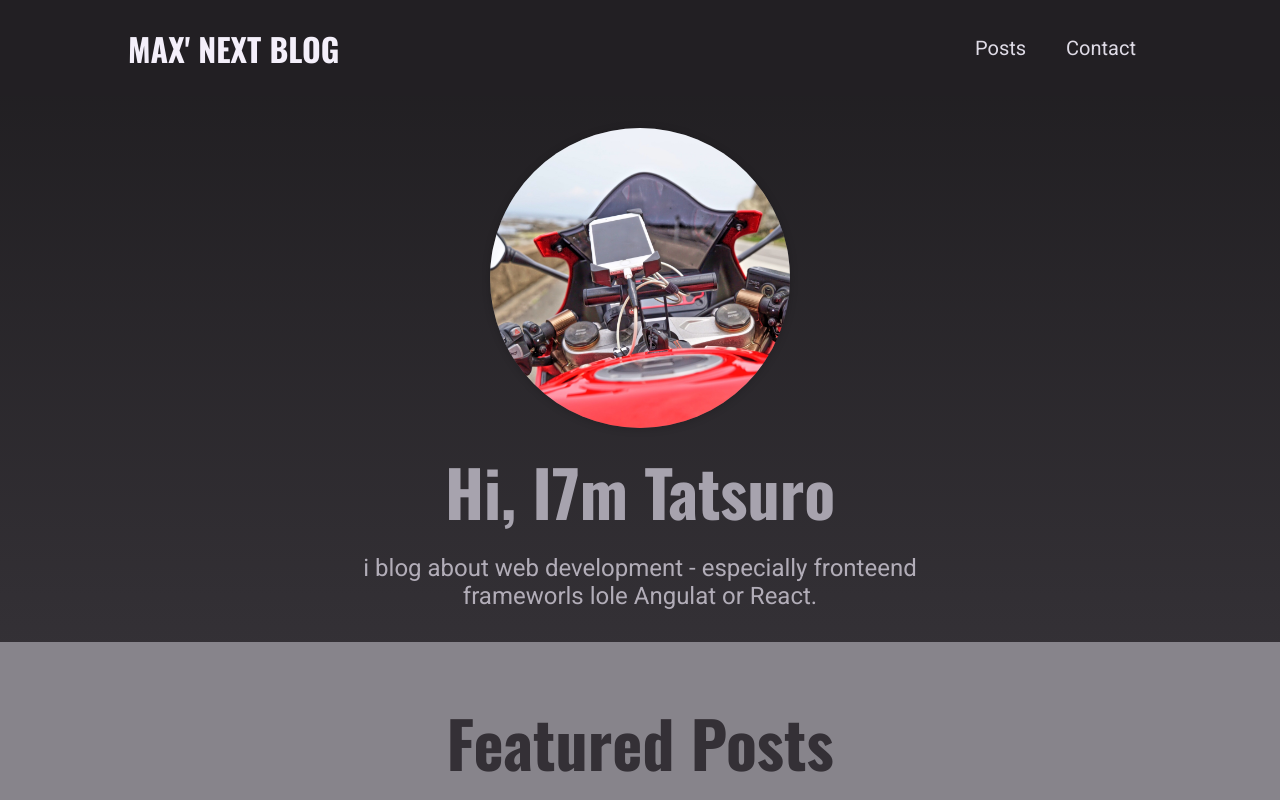
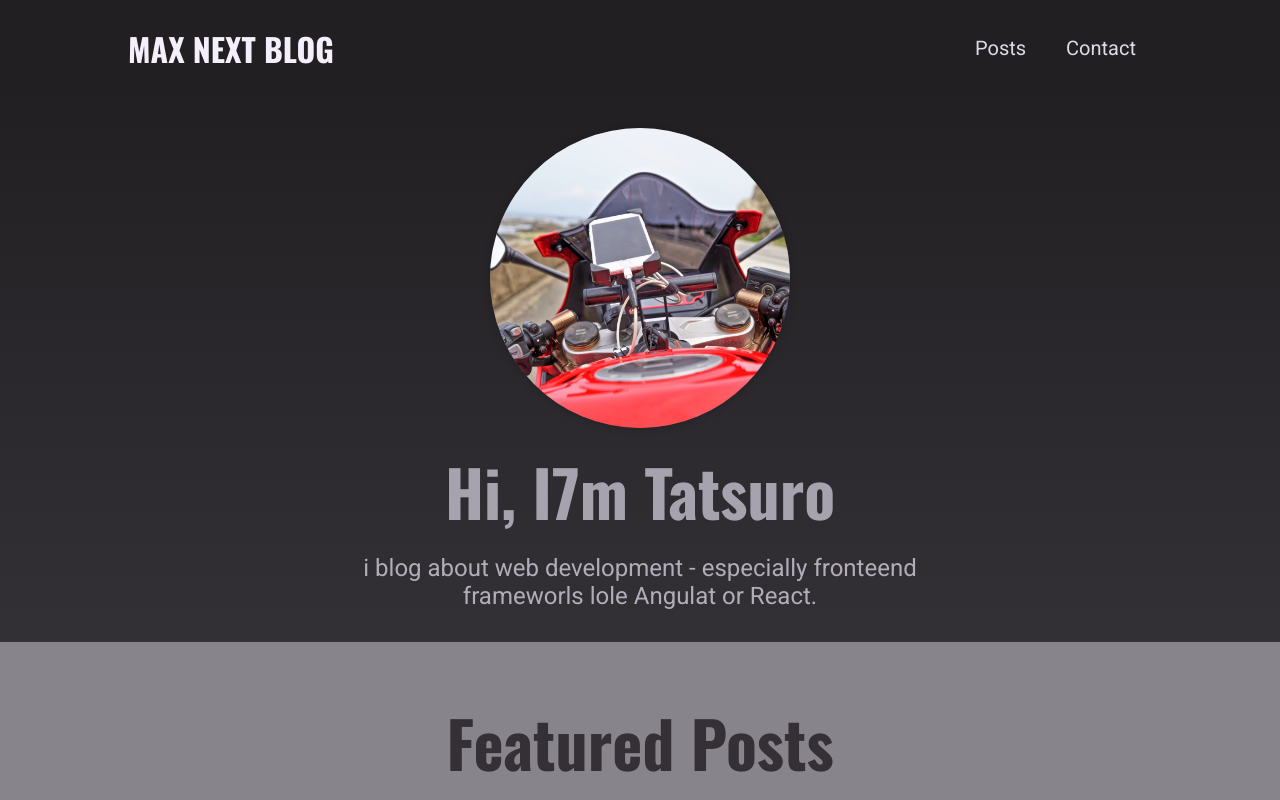
Before and after one commit to tatsuro1997/nextjs-course-11, a Next.js app: page / in a window 1280 px wide. Shown: the top 800 px of the page. Built offline with nearby package versions, Linux system fonts and the light colour scheme.

Commit message:
Update logo.js

```diff
--- a/components/layout/logo.js
+++ b/components/layout/logo.js
@@ -1,7 +1,7 @@
 import classes from "./logo.module.css";
 
 function Logo() {
-  return <div className={classes.logo}>Max' Next Blog</div>;
+  return <div className={classes.logo}>Max Next Blog</div>;
 }
 
 export default Logo;
```
